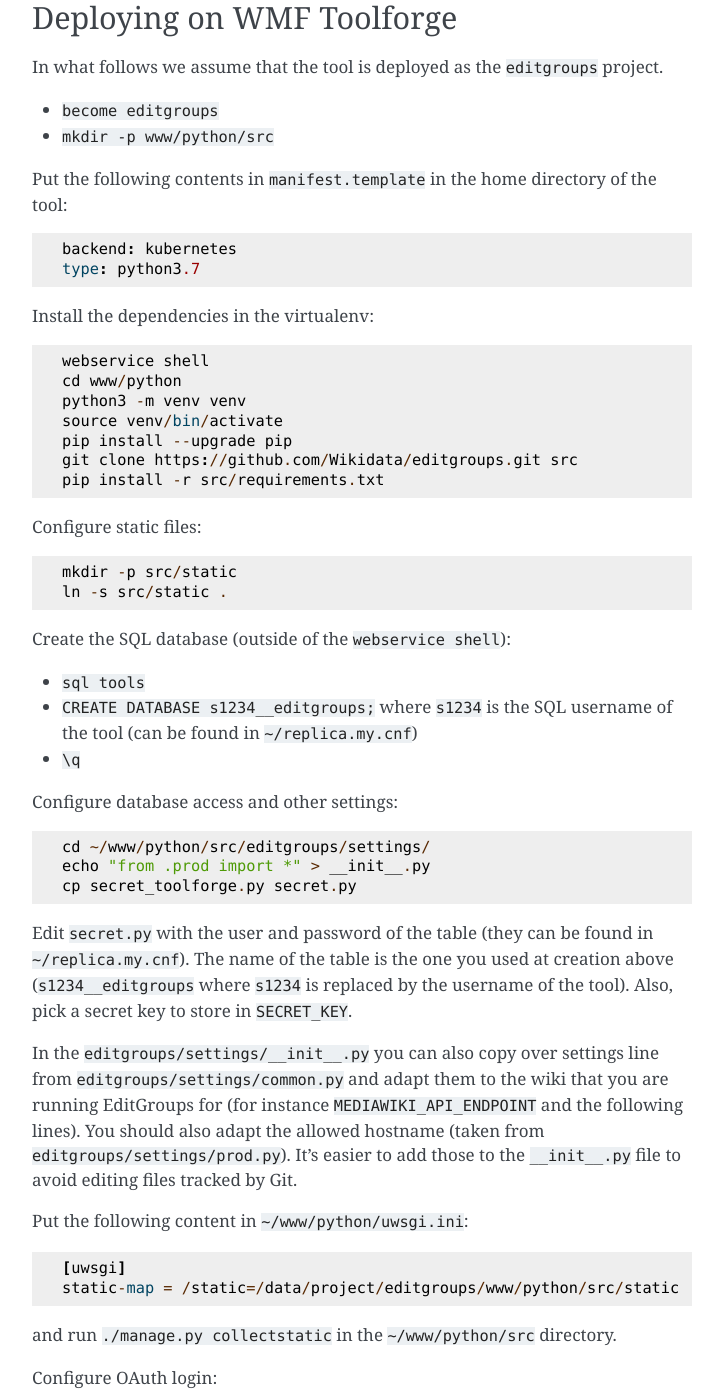
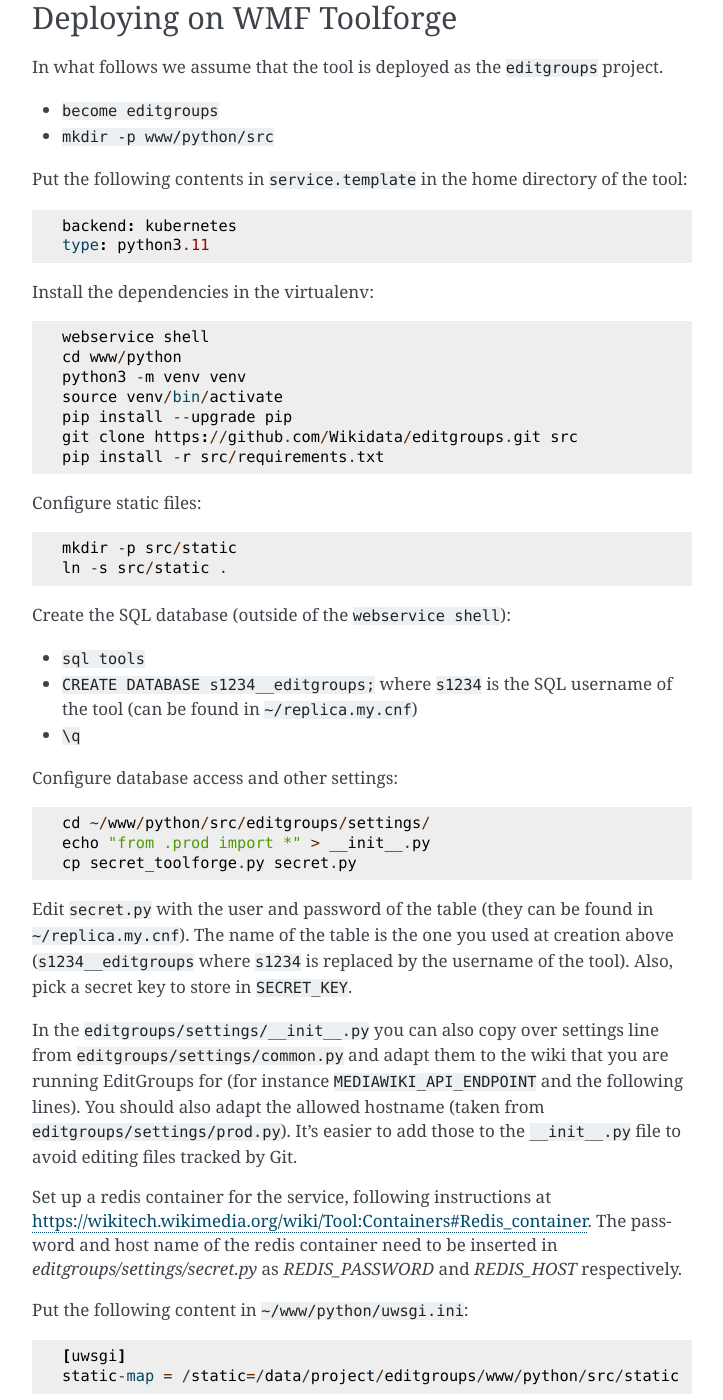
Before and after one commit to Wikidata/editgroups, a Sphinx documentation site: the page built from docs/install.rst, in a window 1280 px wide and 1400 px high, scrolled down 2132 px. Shown: the whole window, without its empty margins (388-1111 px from the left). Built offline with Sphinx 7.4.7, drawn with Linux system fonts in a browser that asks for light colours.

Commit message:
Update docs for redis setup on toolforge

```diff
--- a/docs/install.rst
+++ b/docs/install.rst
@@ -77,10 +77,10 @@ In what follows we assume that the tool is deployed as the ``editgroups`` projec
 -  ``become editgroups``
 -  ``mkdir -p www/python/src``
 
-Put the following contents in ``manifest.template`` in the home directory of the tool::
+Put the following contents in ``service.template`` in the home directory of the tool::
 
   backend: kubernetes
-  type: python3.7
+  type: python3.11
 
 Install the dependencies in the virtualenv::
 
@@ -120,6 +120,9 @@ settings line from ``editgroups/settings/common.py`` and adapt them to
 the wiki that you are running EditGroups for (for instance ``MEDIAWIKI_API_ENDPOINT`` and the following lines).
 You should also adapt the allowed hostname (taken from ``editgroups/settings/prod.py``). It's easier
 to add those to the ``__init__.py`` file to avoid editing files tracked by Git.
+
+Set up a redis container for the service, following instructions at https://wikitech.wikimedia.org/wiki/Tool:Containers#Redis_container.
+The password and host name of the redis container need to be inserted in `editgroups/settings/secret.py` as `REDIS_PASSWORD` and `REDIS_HOST` respectively.
 
 Put the following content in ``~/www/python/uwsgi.ini``::
 
```
Also changed, not shown: 1 other file.
